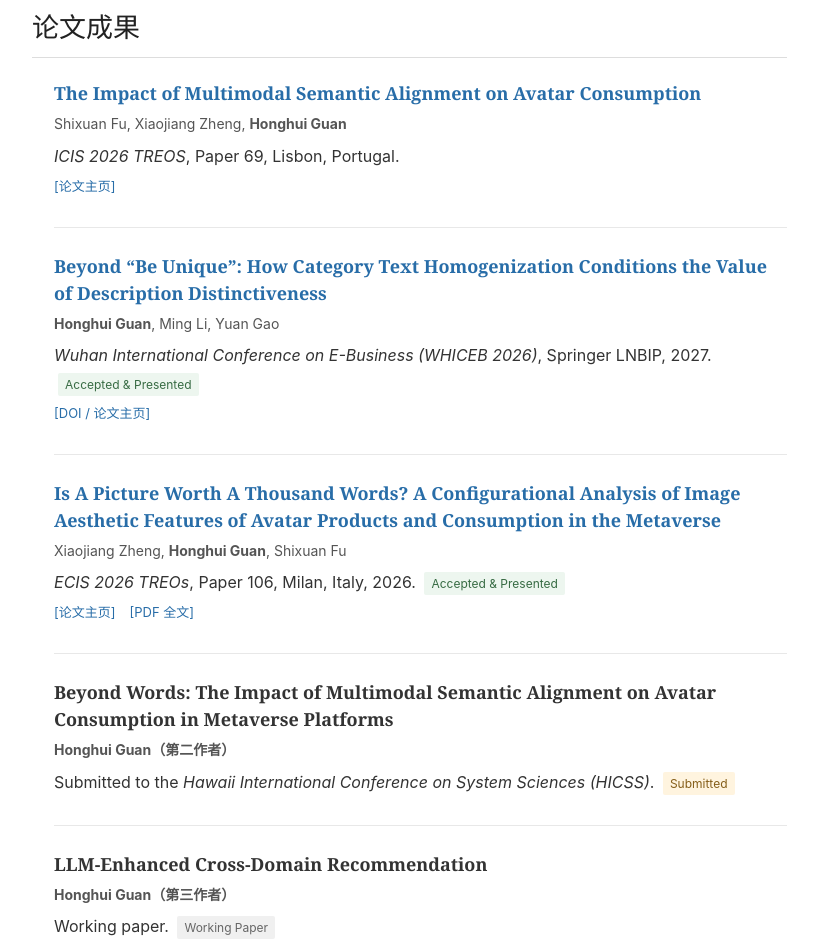
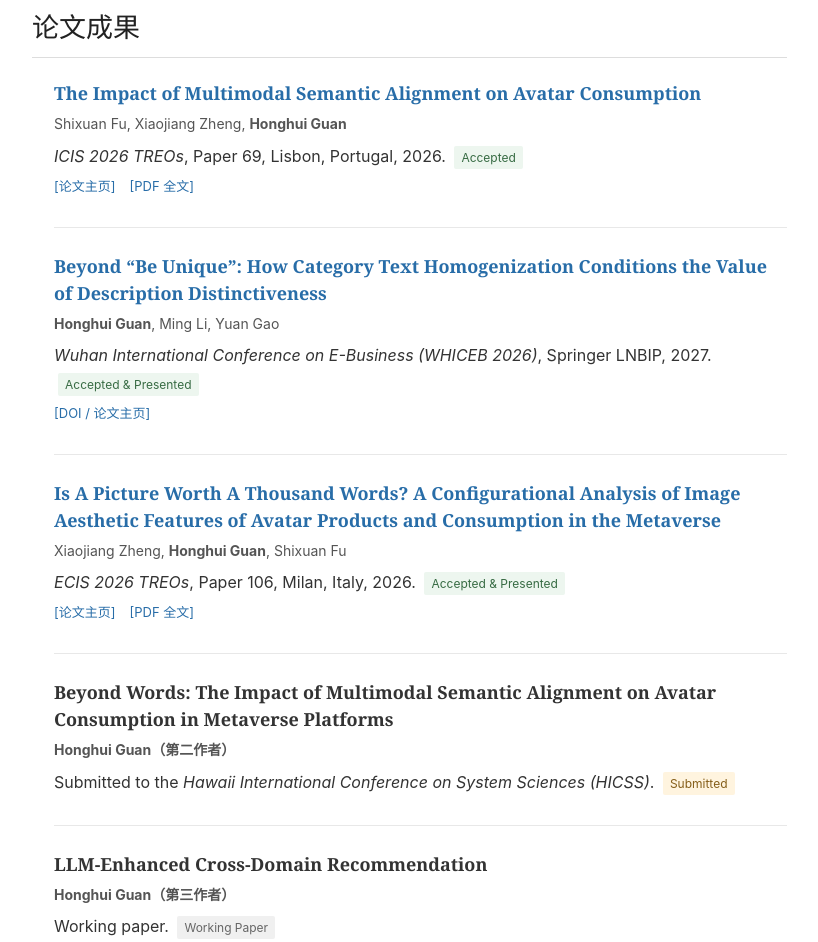
Before and after one commit to Lucas-G579/Lucas-G579.github.io, a plain HTML site: page index.html in a window 1280 px wide. Shown: the part 1918-2860 px from the top of the page, without its empty margins (389-1207 px from the left). Drawn offline with Linux system fonts and the light colour scheme.

Commit message:
Align ICIS entry with publication format

```diff
--- a/index.html
+++ b/index.html
@@ -106,8 +106,8 @@
           <article class="publication-item">
             <h3><a href="https://aisel.aisnet.org/treos_icis2026/69/" target="_blank" rel="noreferrer">The Impact of Multimodal Semantic Alignment on Avatar Consumption</a></h3>
             <p class="authors">Shixuan Fu, Xiaojiang Zheng, <strong>Honghui Guan</strong></p>
-            <p><em>ICIS 2026 TREOS</em>, Paper 69, Lisbon, Portugal.</p>
-            <p class="paper-links"><a href="https://aisel.aisnet.org/treos_icis2026/69/" target="_blank" rel="noreferrer">论文主页</a></p>
+            <p><em>ICIS 2026 TREOs</em>, Paper 69, Lisbon, Portugal, 2026. <span class="status accepted">Accepted</span></p>
+            <p class="paper-links"><a href="https://aisel.aisnet.org/treos_icis2026/69/" target="_blank" rel="noreferrer">论文主页</a><a href="https://aisel.aisnet.org/cgi/viewcontent.cgi?article=1068&amp;context=treos_icis2026" target="_blank" rel="noreferrer">PDF 全文</a></p>
           </article>
           <article class="publication-item">
             <h3><a href="https://doi.org/10.1007/978-3-032-29196-7_47" target="_blank" rel="noreferrer">Beyond “Be Unique”: How Category Text Homogenization Conditions the Value of Description Distinctiveness</a></h3>
```
